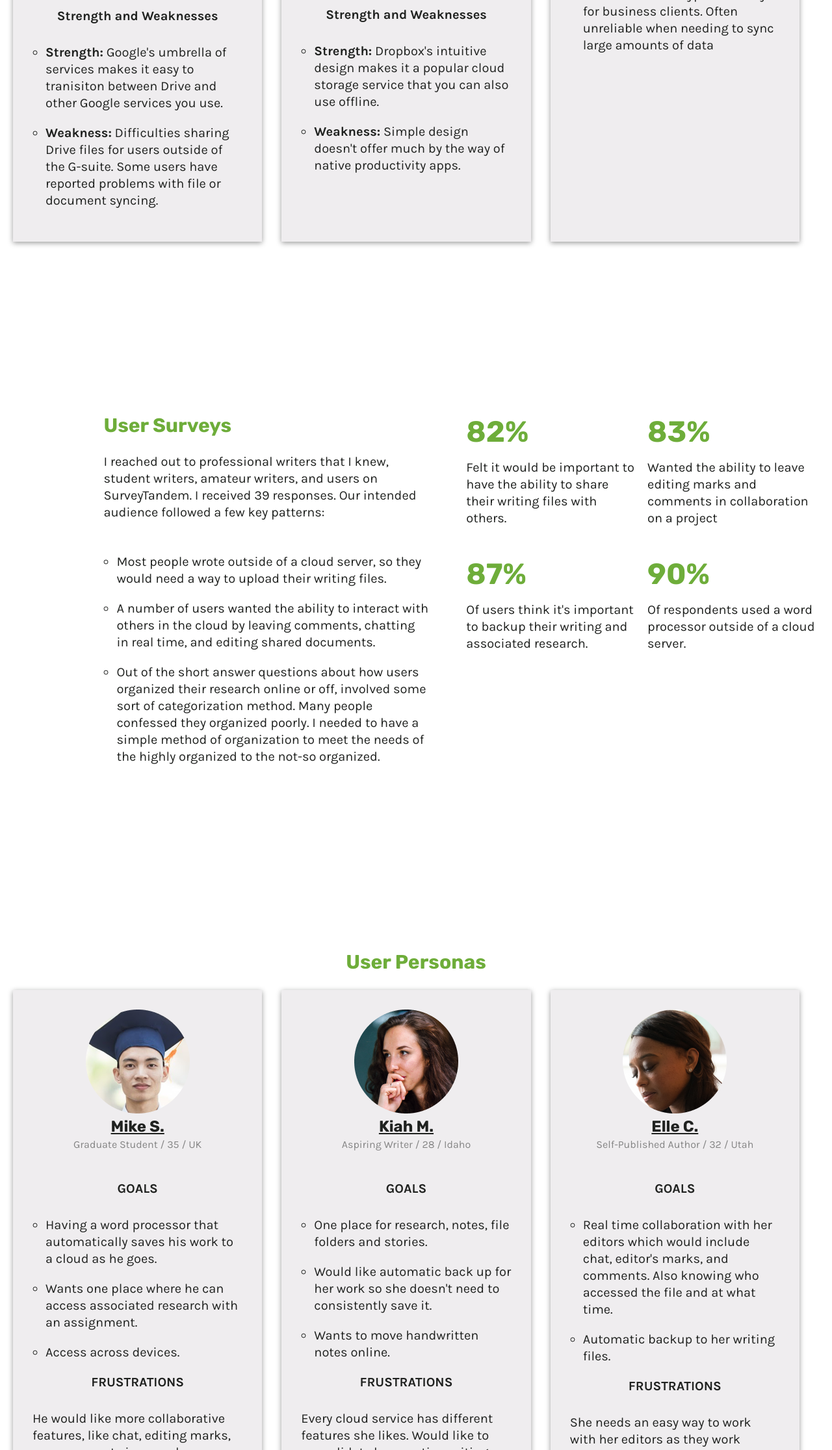
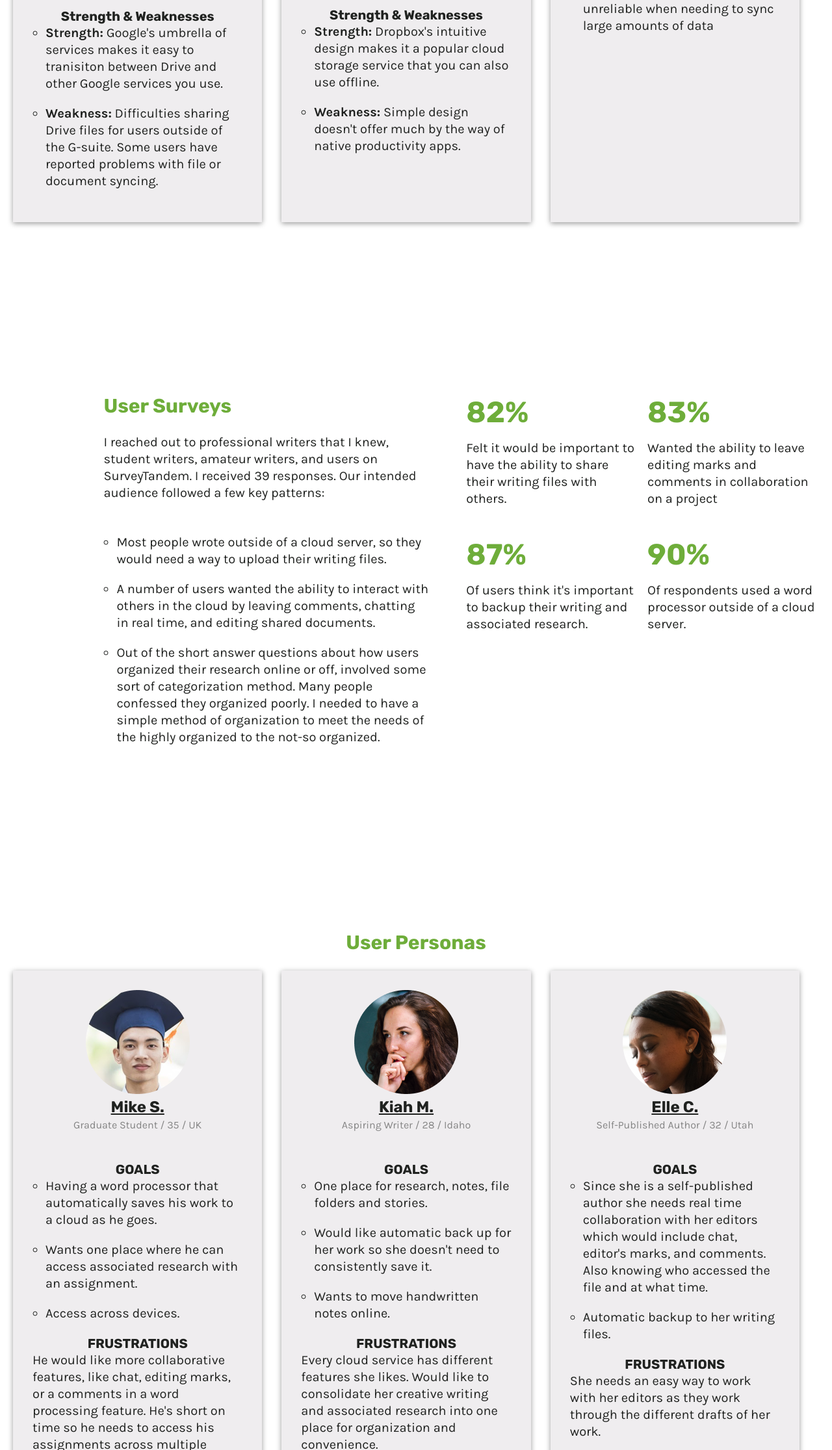
Before and after one commit to bethhaymond/portfolio, a plain HTML site: page project.html in a window 1280 px wide. Shown: the part 3339-5571 px from the top of the page at 65% size. Drawn offline with Linux system fonts and the light colour scheme.

Commit message:
Add files via upload

```diff
--- a/project.html
+++ b/project.html
@@ -95,8 +95,8 @@
 
       <div class="mike persona">
         <img id="googlepic" src="images/googledrive.png">
-        <h6 class="subtitle">Google Drive</h6>
-        <p class="goal-frustration">Strength and Weaknesses</p>
+        <h5 class="subtitle">Google Drive</h5>
+        <h6 class="goal-frustration">Strength &amp; Weaknesses</h6>
         <ul class="goals">
           <li><b>Strength:</b> Google's umbrella of services makes it easy to tranisiton between Drive and other Google services you use.</li>
           <li><b>Weakness:</b> Difficulties sharing Drive files for users outside of the G-suite. Some users have reported problems with file or document syncing.</li>
@@ -105,8 +105,8 @@
 
       <div class="kiah persona">
         <img src="images/dropbox.png">
-        <h6 class="subtitle">Dropbox</h6>
-        <p class="goal-frustration">Strength and Weaknesses</p>
+        <h5 class="subtitle">Dropbox</h5>
+        <h6 class="goal-frustration">Strength &amp; Weaknesses</h6>
         <ul class="goals">
           <li><b>Strength:</b> Dropbox's intuitive design makes it a popular cloud storage service that you can also use offline. </li>
           <li><b>Weakness:</b> Simple design doesn't offer much by the way of native productivity apps.</li>
@@ -115,8 +115,8 @@
 
       <div class="crystal persona">
         <img src="images/onedrive.png">
-        <h6 class="subtitle">One Drive</h6>
-        <p class="goal-frustration">Strength and Weaknesses</p>
+        <h5 class="subtitle">One Drive</h5>
+        <h6 class="goal-frustration">Strength &amp; Weaknesses</h6>
         <ul class="goals">
           <li><b>Strength:</b> Has a cheaper home plan than Google and is a good choice for a user who has a subscription to Office 365.</li>
           <li><b>Weakness:</b> Backup is not a feature. Data encryption is only for business clients. Often unreliable when needing to sync large amounts of data</li>
@@ -163,45 +163,45 @@
 
       <div class="mike persona">
         <img src="images/mike.png">
-        <h6 class="subtitle">Mike S.</h6>
+        <h5 class="subtitle">Mike S.</h5>
         <p class="aspire">Graduate Student / 35 / UK</p>
-        <p class="goal-frustration">GOALS</p>
+        <h6 class="goal-frustration">GOALS</h6>
         <ul class="goals">
           <li>Having a word processor that automatically saves his work to a cloud as he goes.</li>
           <li>Wants one place where he can access associated research with an assignment.</li>
           <li>Access across devices.</li>
         </ul> <!-- goals -->
-        <p class="goal-frustration">FRUSTRATIONS</p>
+        <h6 class="goal-frustration">FRUSTRATIONS</h6>
         <p class="frustrations">He would like more collaborative features, like chat, editing marks, or a comments in a word processing feature.
           He's short on time so he needs to access his assignments across multiple devices.</p>
       </div> <!-- MIKE --->
 
       <div class="kiah persona">
         <img src="images/kiah.png">
-        <h6 class="subtitle">Kiah M.</h6>
+        <h5 class="subtitle">Kiah M.</h5>
         <p class="aspire">Aspiring Writer / 28 / Idaho</p>
-        <p class="goal-frustration">GOALS</p>
+        <h6 class="goal-frustration">GOALS</h6>
         <ul class="goals">
           <li>One place for research, notes, file folders and stories.</li>
           <li>Would like automatic back up for her work so she doesn't need to consistently save it.</li>
           <li>Wants to move handwritten notes online.</li>
         </ul> <!-- goals -->
-        <p class="goal-frustration">FRUSTRATIONS</p>
+        <h6 class="goal-frustration">FRUSTRATIONS</h6>
         <p class="frustrations">Every cloud service has different features she likes. Would like to consolidate her creative writing and
           associated research into one place for organization and convenience.</p>
       </div> <!-- KIAH --->
 
       <div class="crystal persona">
         <img src="images/crystal.png">
-        <h6 class="subtitle">Elle C.</h6>
+        <h5 class="subtitle">Elle C.</h5>
         <p class="aspire">Self-Published Author / 32 / Utah</p>
-        <p class="goal-frustration">GOALS</p>
+        <h6 class="goal-frustration">GOALS</h6>
         <ul class="goals">
-          <li>Real time collaboration with her editors which would include chat, editor's marks, and comments. Also knowing
+          <li>Since she is a self-published author she needs real time collaboration with her editors which would include chat, editor's marks, and comments. Also knowing
             who accessed the file and at what time.</li>
           <li>Automatic backup to her writing files.</li>
         </ul> <!-- goals -->
-        <p class="goal-frustration">FRUSTRATIONS</p>
+        <h6 class="goal-frustration">FRUSTRATIONS</h6>
         <p class="frustrations">She needs an easy way to work with her editors as they work through the different drafts of her work.</p>
       </div>
     </section><!-- personas -->
@@ -209,13 +209,15 @@
 
   <section class="flows">
     <h4 class="s-title">User Flows</h4>
-    <p>After mapping out the <a href="https://docs.google.com/spreadsheets/d/1D4hV0upO4-dZrhDEqLqbi-zQUnh-i7MnRjFkMsZvU8o/edit?usp=sharing" target="blank">user
+    <p>To detail out the specific content I needed to add, I wrote out user stories.</p>
+    <img class="uflow story" src="images/stories.png">
+    <p>After mapping out the user
         stories</a>, I converted the high priority stories into user flows.</p>
-    <h6 class="subtitle">Sign Up</h6>
+    <h5 class="subtitle">Sign Up</h5>
     <img class="uflow" src="images/sign-up-flow.svg">
-    <h6 class="subtitle">Collaboration</h6>
+    <h5 class="subtitle">Collaboration</h5>
     <img class="uflow" src="images/collaboration-flow.svg">
-    <h6 class="subtitle">Save a Web Link</h6>
+    <h5 class="subtitle">Save a Web Link</h5>
     <img class="uflow" src="images/web-link-flow.svg">
 
   </section> <!-- flows -->
@@ -236,6 +238,8 @@
       <img class="lofi-img left-lofi" src="images/pricing.png" alt="">
       <img class="lofi-img" src="images/sign-up.png" alt="">
     </div>   <!-- group lofi -->
+
+    <p id="lofipar">After performing some usability tests, I simplified the dashboard design and removed clutter. The folders needed to stand out in some way against the other files since users would reference folders more frequently, I adjusted the folders by bolding them to make this design feature accessible to all. The navigation on the left didn't need icons. They could stand on their own and the navigation needed to be simplified even more and reflect what I had initially built in my site map.</p>
 
   </section> <!-- lofi -->
 
```
